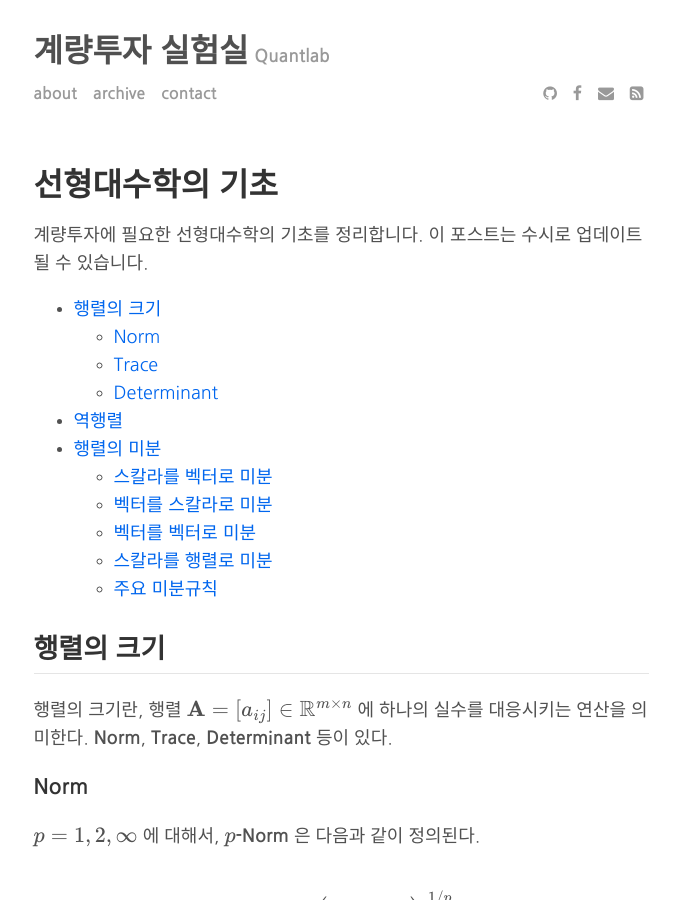
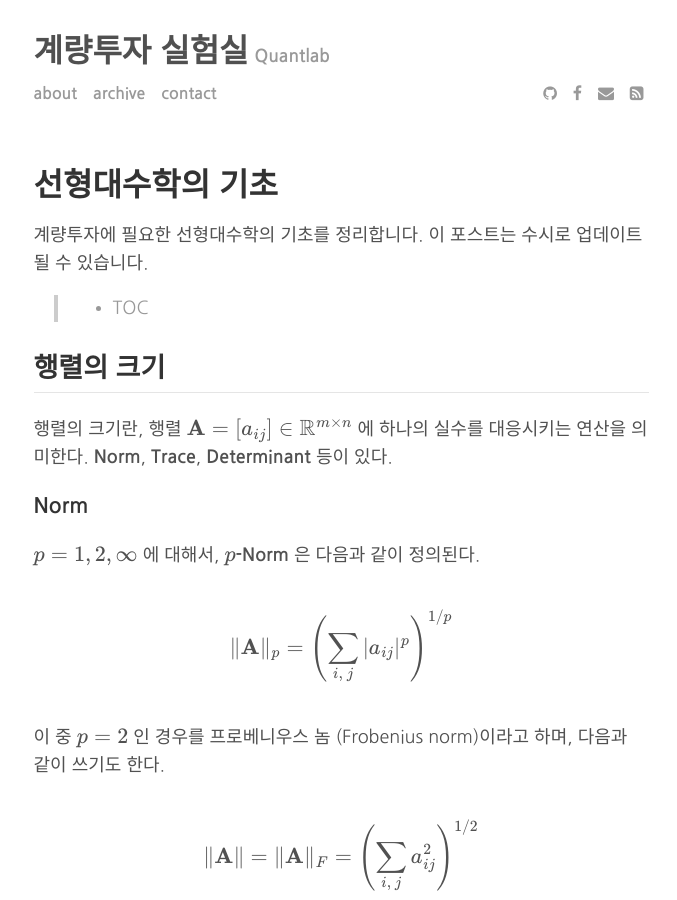
Before and after one commit to gem763/gem763.github.io, a Jekyll site: the page built from _posts/2017-08-23-linear-algebra-basic.md, in a window 1280 px wide and 900 px high. Shown: the whole window, without its empty margins (299-976 px from the left). Built offline with Jekyll 4.4.1, drawn with Linux system fonts in a browser that asks for light colours; formulas are drawn with MathJax 3; comment, search, counter and statistics services are not loaded.

Commit message:
Uploaded by https://stackedit.io/

```diff
--- a/_posts/2017-08-23-linear-algebra-basic.md
+++ b/_posts/2017-08-23-linear-algebra-basic.md
@@ -9,7 +9,7 @@ excerpt_separator: <!--more-->
 계량투자에 필요한 선형대수학의 기초를 정리합니다. 이 포스트는 수시로 업데이트 될 수 있습니다.
 <!--more-->
 
-* TOC
+>* TOC
 {:toc}
 
 ## 행렬의 크기
```
